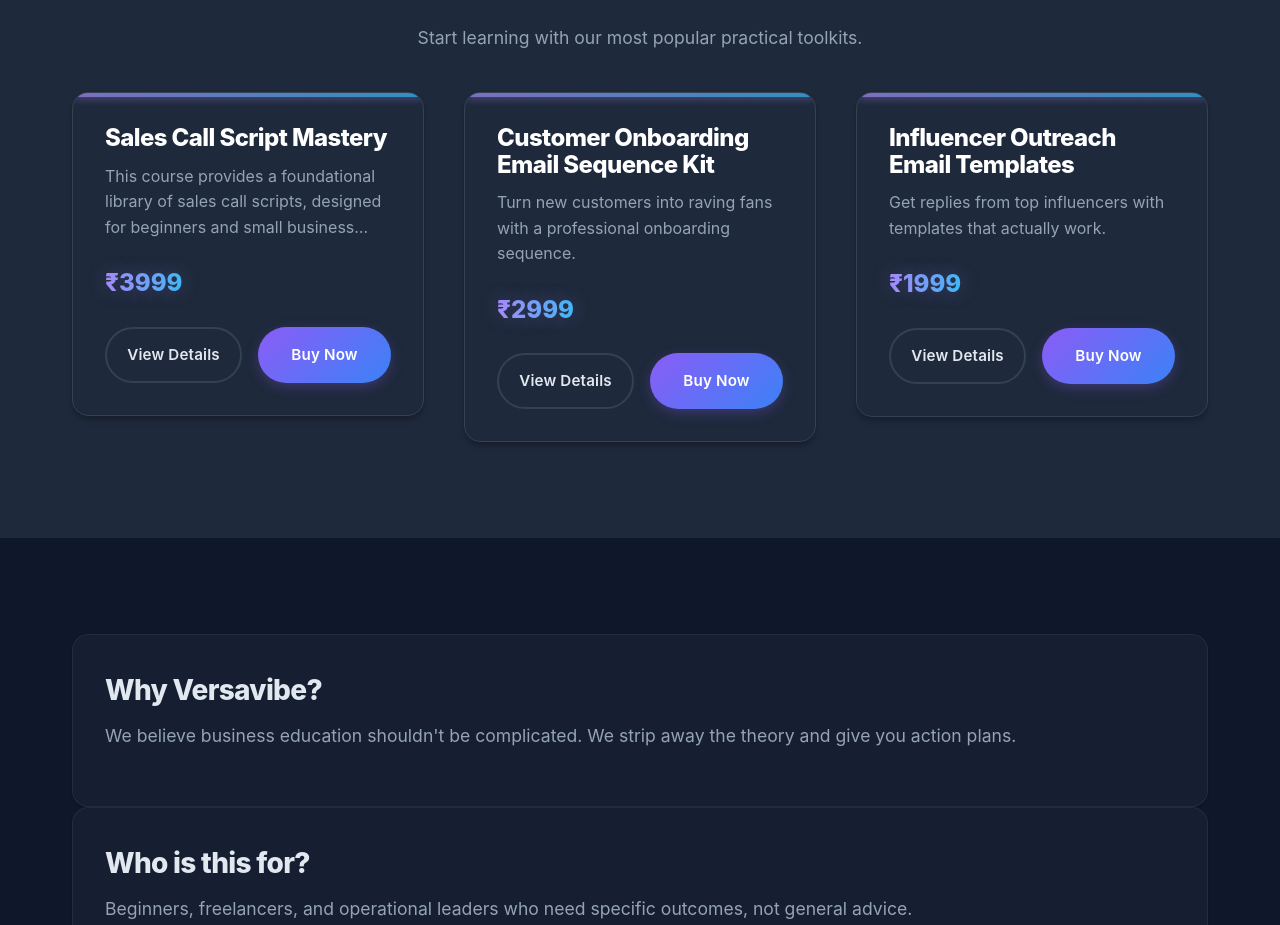
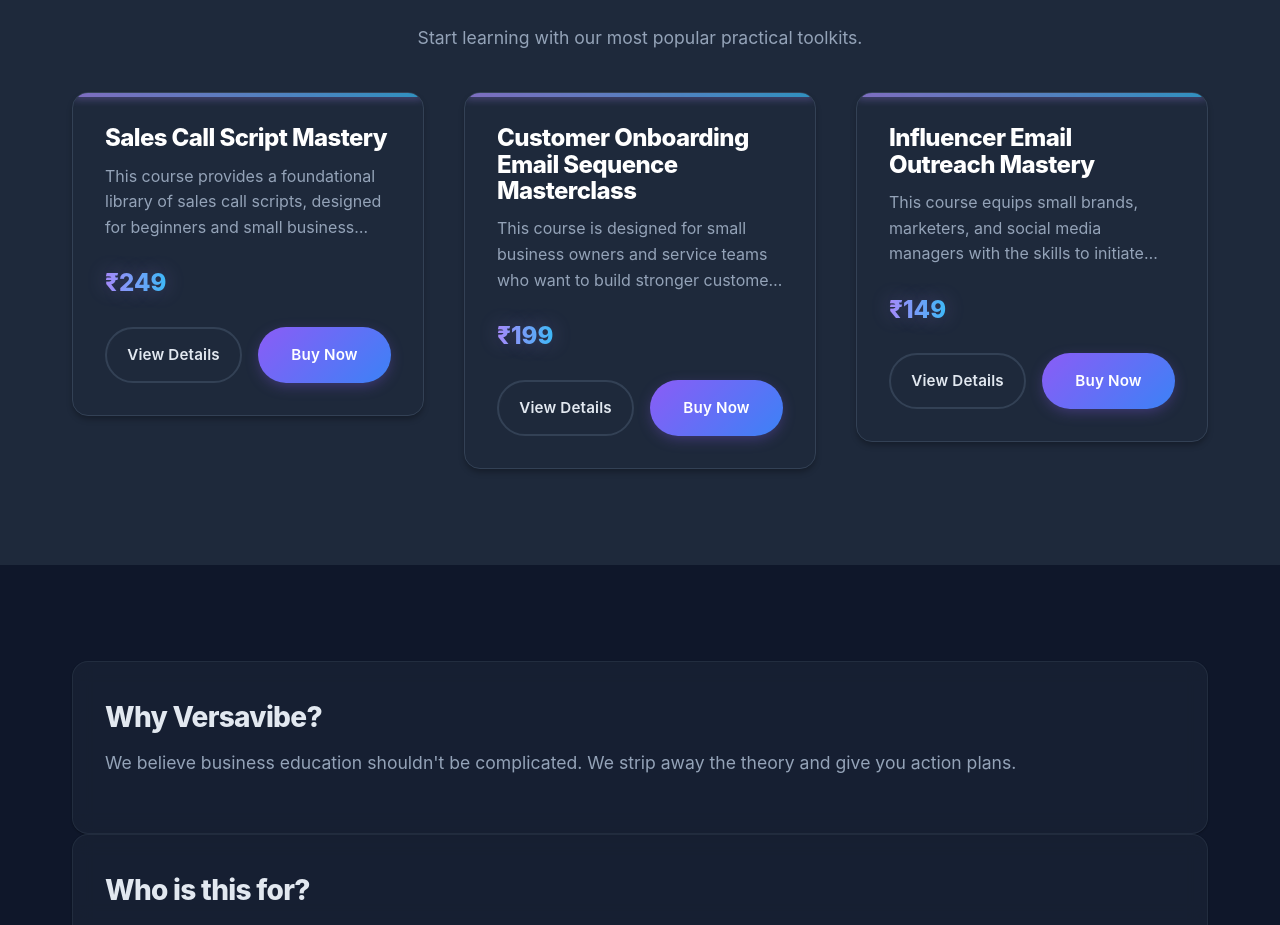
Before and after one commit to versavibebusiness-ops/project-18, a React (Vite) app: page / in a window 1280 px wide. Shown: the part 841-1766 px from the top of the page. Built offline with nearby package versions, Linux system fonts and the light colour scheme.

Commit message:
Update content

```diff
--- a/src/data.js
+++ b/src/data.js
@@ -3,7 +3,7 @@
         id: 'sales-call-scripts',
         title: 'Sales Call Script Mastery',
         description: 'This course provides a foundational library of sales call scripts, designed for beginners and small business owners. You will learn to navigate every stage of a sales conversation, from initial contact to closing the deal, with ready-to-use dialogue. The curriculum focuses on building confidence and adaptability, enabling you to customize scripts for your unique products and audience.',
-        price: 3999,
+        price: 249,
         features: [
             'Foundational Script Library',
             'Beginner-Friendly Frameworks',
@@ -19,38 +19,38 @@
     },
     {
         id: 'onboarding-email-kit',
-        title: 'Customer Onboarding Email Sequence Kit',
-        description: 'Turn new customers into raving fans with a professional onboarding sequence.',
-        price: 2999,
+        title: 'Customer Onboarding Email Sequence Masterclass',
+        description: "This course is designed for small business owners and service teams who want to build stronger customer relationships from the start. We'll guide you through crafting a simple yet effective onboarding email sequence, starting with the core principles and moving to practical, ready-to-use email examples for welcoming new clients, guiding them, and encouraging continued engagement. The course concludes with tips for personalizing your messages to perfectly fit your brand.",
+        price: 199,
         features: [
-            '5-Email Onboarding Sequence',
-            'Setup Guide',
-            'Customization Templates',
-            'Customer Retention Checklist'
+            'Core Onboarding Principles',
+            'Ready-to-use Email Examples',
+            'Engagement Strategies',
+            'Personalization Framework'
         ],
         details: {
-            problem: 'Ghosting clients or endless "what next?" questions after purchase?',
-            solution: 'Automate your customer welcome experience with a professional email sequence that sets expectations and builds trust.',
-            forWho: 'Course creators, SaaS founders, and service providers.',
-            outcome: 'Reduce support tickets and increase customer satisfaction immediately after purchase.'
+            problem: "Small business owners and service teams often lack a simple yet effective way to welcome and guide new clients, missing the opportunity to build strong relationships early on.",
+            solution: "We'll guide you through crafting an onboarding sequence with core principles and practical, ready-to-use email examples for welcoming, guiding, and engaging new clients.",
+            forWho: 'Small business owners and service teams.',
+            outcome: 'Build stronger customer relationships from the start with a personalized and professional onboarding experience.'
         }
     },
     {
         id: 'influencer-outreach-templates',
-        title: 'Influencer Outreach Email Templates',
-        description: 'Get replies from top influencers with templates that actually work.',
-        price: 1999,
+        title: 'Influencer Email Outreach Mastery',
+        description: 'This course equips small brands, marketers, and social media managers with the skills to initiate and manage professional email conversations with influencers. Starting from understanding outreach fundamentals and common pitfalls, you will learn to craft compelling initial outreach, collaboration pitch, follow-up, thank you, and deal-closing emails. The course concludes with essential customization tips to tailor these templates to your unique brand voice and offers.',
+        price: 149,
         features: [
-            'Cold Outreach Templates',
-            'Follow-up Sequence',
-            'Collaboration Proposal Scripts',
-            'Pitch Deck Template'
+            'Outreach Fundamentals',
+            'Professional Pitch Scripts',
+            'Follow-up Strategies',
+            'Customization Toolkit'
         ],
         details: {
-            problem: 'Sending hundreds of emails to influencers and getting zero replies?',
-            solution: 'Stop being ignored. These templates are designed to cut through the noise and get a "yes" from busy influencers.',
-            forWho: 'Brand owners, marketers, and content creators looking for partnerships.',
-            outcome: 'Start building valuable relationships and grow your brand visibility.'
+            problem: 'Small brands and marketers often struggle to initiate and manage professional conversations with influencers, resulting in ignored emails and missed collaborations.',
+            solution: 'This course teaches you to craft compelling initial outreach, collaboration pitch, follow-up, thank you, and deal-closing emails, with essential customization tips.',
+            forWho: 'Small brands, marketers, and social media managers.',
+            outcome: 'Equip yourself with the skills to effectively manage professional influencer outreach from start to finish.'
         }
     }
 ];
```
